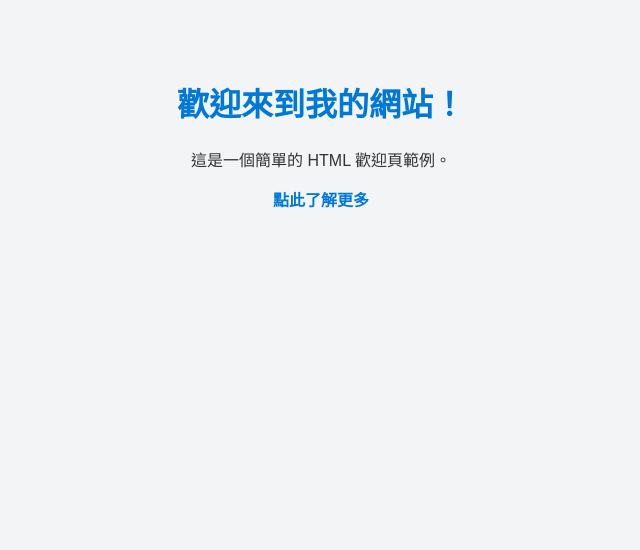
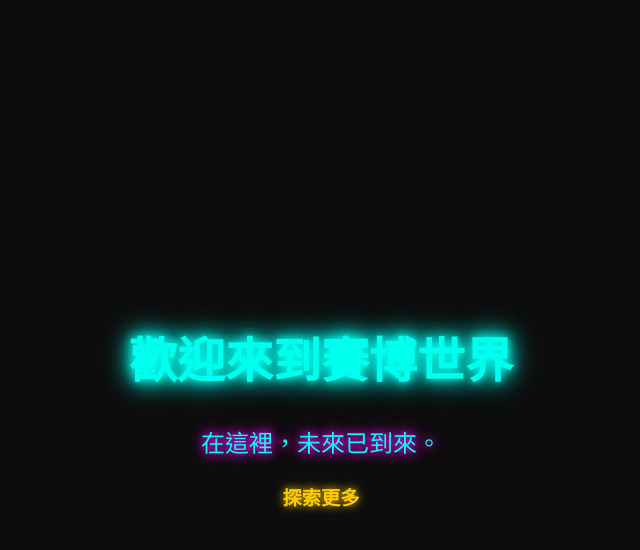
Before and after one commit to iansydev/iansydev.github.io, a plain HTML site: page index.html in a window 1280 px wide. Shown: the whole page, without its empty margins (319-959 px from the left). Drawn offline with Linux system fonts and the light colour scheme.

Commit message:
Update index.html

```diff
--- a/index.html
+++ b/index.html
@@ -6,28 +6,46 @@
     <title>歡迎頁</title>
     <style>
         body {
-            font-family: Arial, sans-serif;
+            font-family: 'Courier New', monospace;
+            background-color: #0d0d0d;
+            color: #00ffee;
+            margin: 0;
+            padding: 0;
+            display: flex;
+            justify-content: center;
+            align-items: center;
+            height: 100vh;
+            overflow: hidden;
+        }
+        .container {
             text-align: center;
-            background-color: #f3f4f6;
-            color: #333;
-            padding: 50px;
         }
         h1 {
-            color: #0078d7;
+            font-size: 3em;
+            text-shadow: 0 0 10px #00ffee, 0 0 20px #00ffee, 0 0 30px #00ffee;
+        }
+        p {
+            font-size: 1.5em;
+            text-shadow: 0 0 8px #ff00ff, 0 0 16px #ff00ff;
         }
         a {
+            color: #ffcc00;
+            font-weight: bold;
             text-decoration: none;
-            color: #0078d7;
-            font-weight: bold;
+            font-size: 1.2em;
+            text-shadow: 0 0 10px #ffcc00;
         }
         a:hover {
-            text-decoration: underline;
+            color: #ffffff;
+            text-shadow: 0 0 20px #ffffff;
         }
     </style>
 </head>
 <body>
-    <h1>歡迎來到我的網站！</h1>
-    <p>這是一個簡單的 HTML 歡迎頁範例。</p>
-    <a href="#">點此了解更多</a>
+    <div class="container">
+        <h1>歡迎來到賽博世界</h1>
+        <p>在這裡，未來已到來。</p>
+        <a href="#">探索更多</a>
+    </div>
 </body>
 </html>
```
